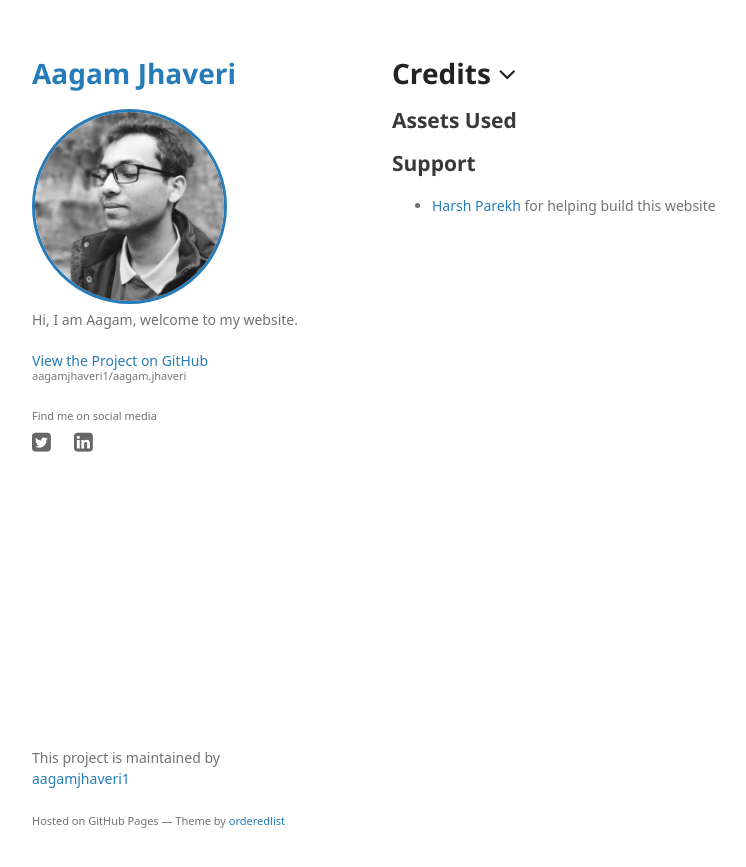
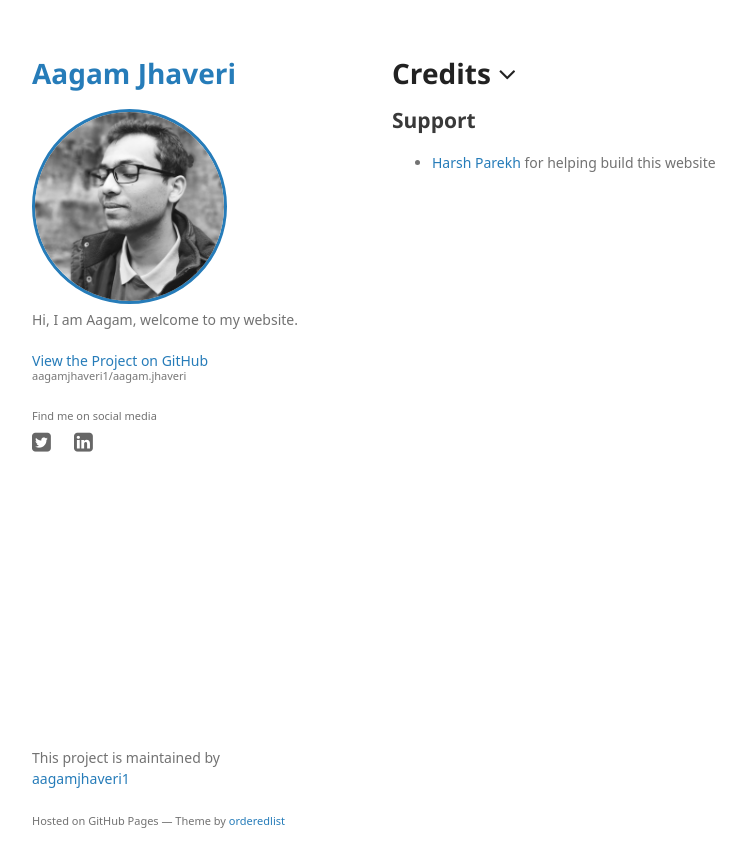
Before and after one commit to aagamjhaveri1/aagam.jhaveri, a Jekyll site: the page built from credits.md, in a window 1280 px wide. Shown: the top 867 px of the page, without its empty margins (178-924 px from the left). Built offline with Jekyll 4.4.1, drawn with Linux system fonts in a browser that asks for light colours; some web fonts are replaced; a script that is not in the unit is left out.

Commit message:
Fix if condition on credits page

```diff
--- a/credits.md
+++ b/credits.md
@@ -4,7 +4,7 @@ title: Credits
 section_url: /credits
 ---
 
-{% if site.data.credits.assets %}
+{% if site.data.credits.assets.size > 0 %}
 ## Assets Used
 
 {% for asset in site.data.credits.assets.images %}
@@ -12,7 +12,7 @@ section_url: /credits
 {% endfor %}
 {% endif %}
 
-{% if site.data.credits.people %}
+{% if site.data.credits.people.size > 0 %}
 ## Support
 
 {% for person in site.data.credits.people %}
```
